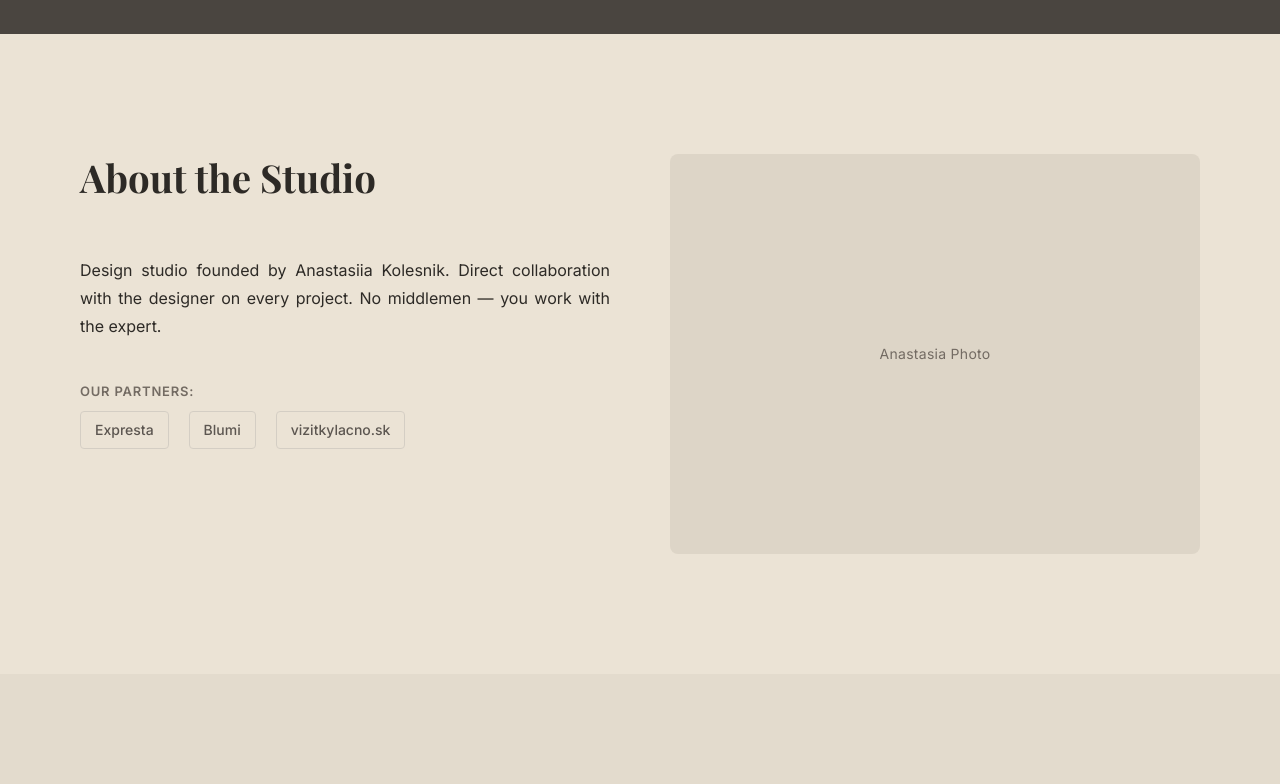
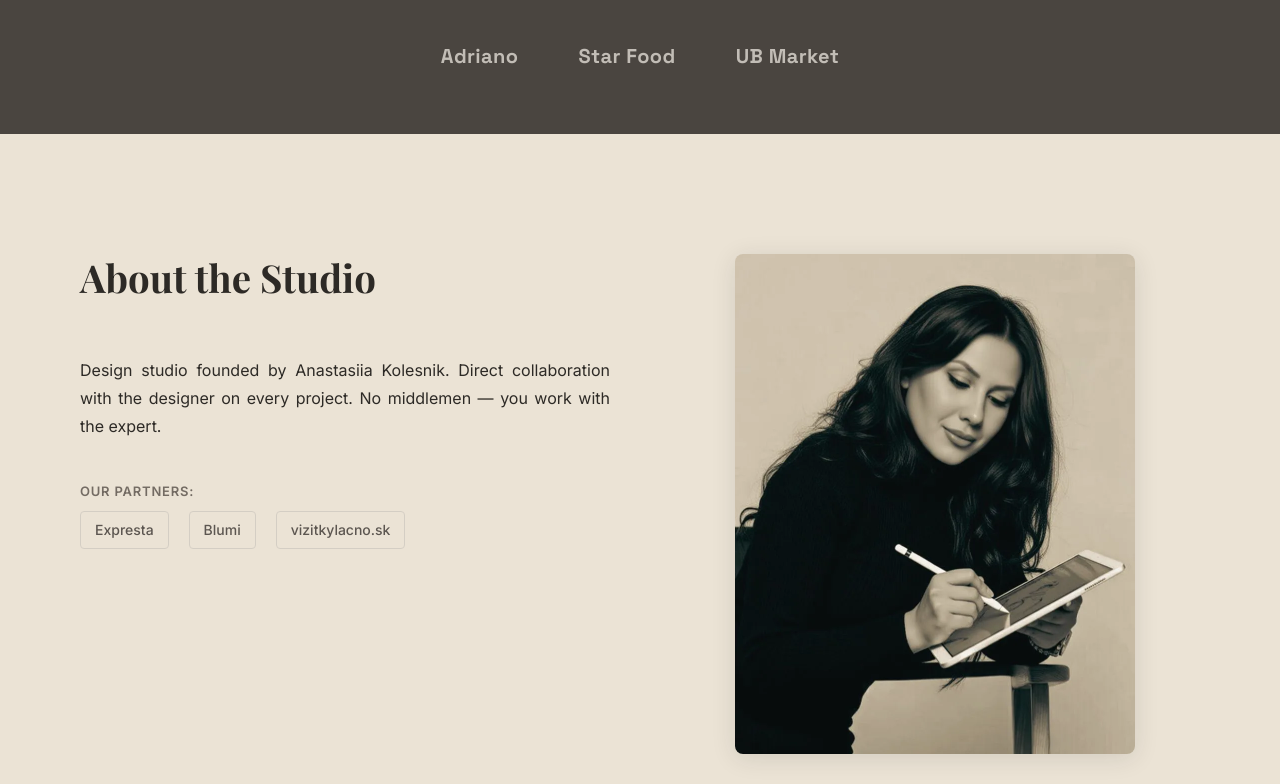
Before and after one commit to VadymMak/formaink, a Next.js app: page /en in a window 1280 px wide. Shown: the part 2013-2797 px from the top of the page. Built offline with nearby package versions, Linux system fonts and the light colour scheme.

Commit message:
fix: added picture about

```diff
--- a/src/app/[locale]/page.module.css
+++ b/src/app/[locale]/page.module.css
@@ -6,7 +6,7 @@
 
 /* ====== Services Section (FIRST — above fold) ====== */
 .servicesSection {
-  padding: 24px 0 20px;
+  padding: 24px 0 var(--section-gap);
 }
 
 /* ====== Stats Bar ====== */
@@ -325,6 +325,14 @@
   justify-content: center;
 }
 
+.aboutImage {
+  width: 100%;
+  max-width: 400px;
+  height: auto;
+  border-radius: var(--card-radius);
+  box-shadow: 0 4px 24px rgba(45, 42, 38, 0.12);
+}
+
 /* ====== Testimonials ====== */
 .testimonials {
   padding: var(--section-gap) 0;
--- a/src/app/[locale]/page.tsx
+++ b/src/app/[locale]/page.tsx
@@ -299,12 +299,15 @@ export default async function HomePage({ params }: Props) {
             </ScrollReveal>
             <ScrollReveal animation="fadeRight" delay={200}>
               <div className={styles.aboutPhoto}>
-                <div
-                  className={styles.placeholder}
-                  style={{ minHeight: "400px" }}
-                >
-                  Anastasia Photo
-                </div>
+                <Image
+                  src="/images/anastasia-about.webp"
+                  alt={tAbout("photoAlt" as any)}
+                  width={800}
+                  height={1000}
+                  quality={85}
+                  className={styles.aboutImage}
+                  sizes="(max-width: 768px) 100vw, 50vw"
+                />
               </div>
             </ScrollReveal>
           </div>
--- a/src/locales/cs.json
+++ b/src/locales/cs.json
@@ -69,7 +69,8 @@
   "about": {
     "title": "O studiu",
     "text": "Designové studio založené Anastasiou Kolesnik. Personální přístup ke každému projektu. Pracujete přímo s designérkou, bez prostředníků.",
-    "partners": "Naši partneři"
+    "partners": "Naši partneři",
+    "photoAlt": "Anastasia Kolesnik — designérka při práci s iPadem"
   },
   "testimonials": {
     "title": "Co říkají klienti"
--- a/src/locales/de.json
+++ b/src/locales/de.json
@@ -69,7 +69,8 @@
   "about": {
     "title": "Über das Studio",
     "text": "Designstudio gegründet von Anastasiia Kolesnik. Direkte Zusammenarbeit mit der Designerin bei jedem Projekt. Keine Vermittler — Sie arbeiten mit der Expertin.",
-    "partners": "Unsere Partner"
+    "partners": "Unsere Partner",
+    "photoAlt": "Anastasia Kolesnik — Designerin bei der Arbeit mit iPad"
   },
   "testimonials": {
     "title": "Was Kunden sagen"
--- a/src/locales/en.json
+++ b/src/locales/en.json
@@ -69,7 +69,8 @@
   "about": {
     "title": "About the Studio",
     "text": "Design studio founded by Anastasiia Kolesnik. Direct collaboration with the designer on every project. No middlemen — you work with the expert.",
-    "partners": "Our partners"
+    "partners": "Our partners",
+    "photoAlt": "Anastasia Kolesnik — designer at work with iPad"
   },
   "testimonials": {
     "title": "What clients say"
--- a/src/locales/ru.json
+++ b/src/locales/ru.json
@@ -69,7 +69,8 @@
   "about": {
     "title": "О студии",
     "text": "Дизайн-студия основана Анастасией Колесник. Персональный подход к каждому проекту. Вы работаете напрямую с дизайнером, без посредников.",
-    "partners": "Наши партнёры"
+    "partners": "Наши партнёры",
+    "photoAlt": "Анастасия Колесник — дизайнер за работой с iPad"
   },
   "testimonials": {
     "title": "Что говорят клиенты"
--- a/src/locales/sk.json
+++ b/src/locales/sk.json
@@ -69,7 +69,8 @@
   "about": {
     "title": "O štúdiu",
     "text": "Dizajnová štúdia založená Anastasiou Kolesnik. Personálny prístup ku každému projektu. Pracujete priamo s dizajnérkou, bez sprostredkovateľov.",
-    "partners": "Naši partneri"
+    "partners": "Naši partneri",
+    "photoAlt": "Anastasia Kolesnik — dizajnérka pri práci s iPadom"
   },
   "testimonials": {
     "title": "Čo hovoria klienti"
--- a/src/locales/ua.json
+++ b/src/locales/ua.json
@@ -69,7 +69,8 @@
   "about": {
     "title": "Про студію",
     "text": "Дизайн-студія заснована Анастасією Колесник. Персональний підхід до кожного проєкту. Ви працюєте напряму з дизайнером, без посередників.",
-    "partners": "Наші партнери"
+    "partners": "Наші партнери",
+    "photoAlt": "Анастасія Колеснік — дизайнерка за роботою з iPad"
   },
   "testimonials": {
     "title": "Що кажуть клієнти"
```
Also changed, not shown: public/images/anastasia-about.webp (added).
